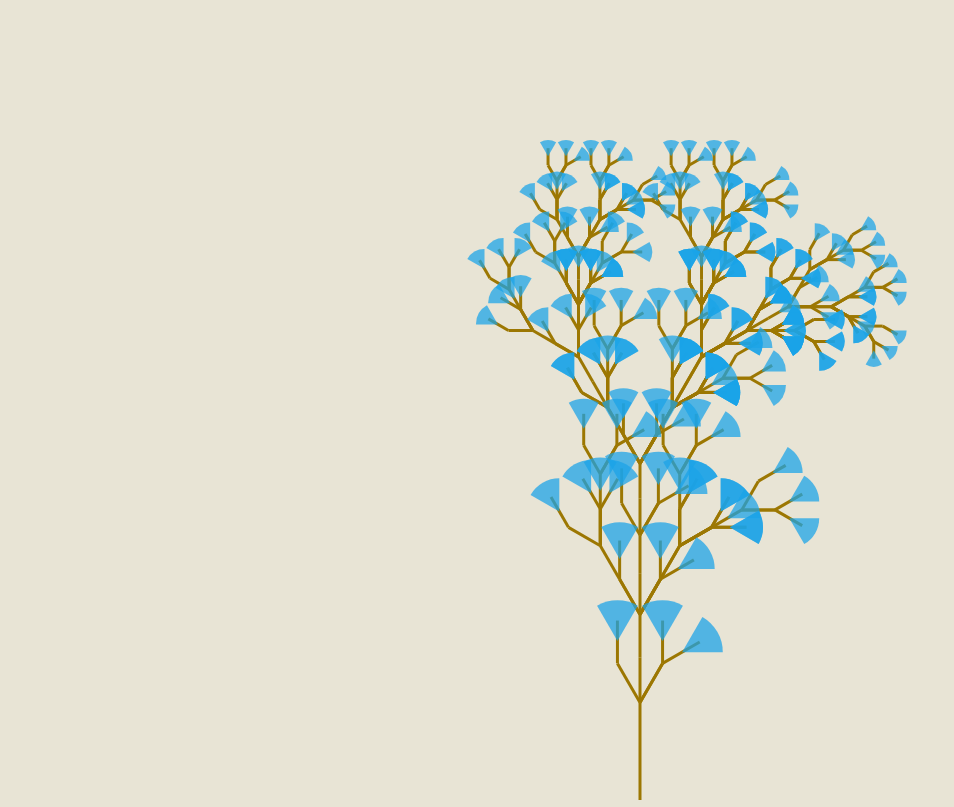
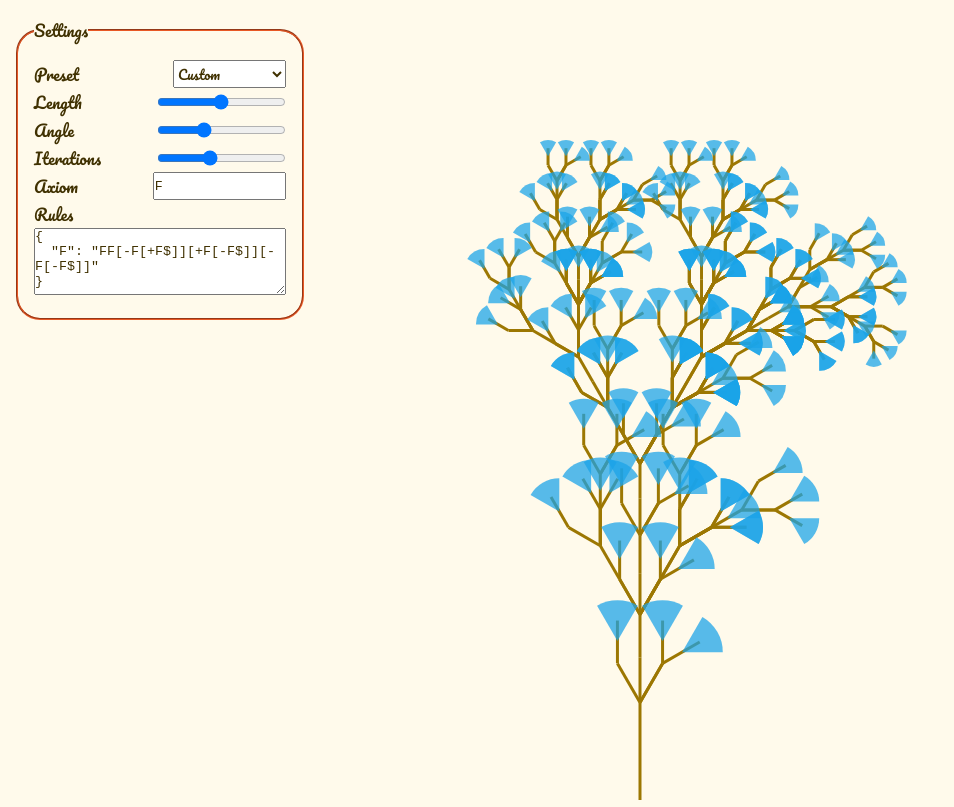
Before and after one commit to toberge/lsystem, a plain HTML site: page index.html in a window 1280 px wide. Shown: the whole page, without its empty margins (0-954 px from the left). Drawn offline with Linux system fonts and the light colour scheme; a web font is replaced by a local one.

Commit message:
Add config UI

```diff
--- a/index.css
+++ b/index.css
@@ -1,9 +1,50 @@
+/*
+Palette:
+#E8B50E
+#9C7702
+#1AA3E8
+#E85825
+#9C4121
+*/
+
 * {
   margin: 0;
   padding: 0;
   box-sizing: border-box;
+  font-family: "Pacifico", cursive;
+  color: #403101;
 }
 
 html {
-  background-color: #e8e4d5;
+  background-color: #fffaeb;
 }
+
+fieldset {
+  position: absolute;
+  left: 0;
+  top: 0;
+  margin: 1em;
+  padding: 1em;
+  border-color: #e85825;
+  border-radius: 1.5em;
+  width: 18em;
+}
+
+.field {
+  display: flex;
+  justify-content: space-between;
+}
+
+input[type="text"],
+textarea {
+  font-family: "Nanum Gothic Coding", monospace;
+}
+
+input[type="text"] {
+  width: 10em;
+}
+
+textarea {
+  width: 100%;
+  min-height: 5em;
+}
--- a/index.html
+++ b/index.html
@@ -6,11 +6,54 @@
     <meta name="viewport" content="width=device-width,initial-scale=1" />
     <meta name="description" content="L-system" />
     <link rel="stylesheet" href="./index.css" />
+    <!-- Font copypasta -->
+    <link rel="preconnect" href="https://fonts.googleapis.com" />
+    <link rel="preconnect" href="https://fonts.gstatic.com" crossorigin />
+    <link
+      href="https://fonts.googleapis.com/css2?family=Nanum+Gothic+Coding&family=Pacifico&display=swap"
+      rel="stylesheet"
+    />
   </head>
   <body>
     <canvas id="canvas" width="800" height="600"
       >Sooooorry please use newer browser, person</canvas
     >
     <script src="./index.js" defer></script>
+    <fieldset>
+      <legend>Settings</legend>
+      <div class="field">
+        <label for="preset">Preset</label>
+        <select name="presets" id="preset">
+          <option value="">Custom</option>
+        </select>
+      </div>
+      <div class="field">
+        <label for="length">Length</label>
+        <input id="length" type="range" min="1" max="100" />
+      </div>
+      <div class="field">
+        <label for="angle">Angle</label>
+        <input
+          id="angle"
+          type="range"
+          min="0"
+          max="1.57079632679"
+          step="0.04908738521"
+          value="0.52359877559"
+        />
+      </div>
+      <div class="field">
+        <label for="depth">Iterations</label>
+        <input id="depth" type="range" min="1" max="6" step="1" value="4" />
+      </div>
+      <div class="field">
+        <label for="axiom">Axiom</label>
+        <input id="axiom" type="text" />
+      </div>
+      <div>
+        <label for="rules">Rules</label>
+        <textarea id="rules">hello there</textarea>
+      </div>
+    </fieldset>
   </body>
 </html>
--- a/index.js
+++ b/index.js
@@ -18,31 +18,31 @@ let config = {
   depth: 4,
 };
 
-const systems = [
-  {
-    name: "bush",
+const systems = {
+  bush: {
+    name: "Bush",
     axiom: "F",
     rules: {
-      F: "FF-[-F+F+F]+[+F-F-FX]",
+      F: "FF-[-F+F+F]+[+F-F-F$]",
     },
     angle: (22.5 / 180) * Math.PI,
     falloff: 1,
     length: 16,
   },
-  {
+  fork: {
     name: "Fork",
     axiom: "F",
     rules: {
       //F: "F[-F-F[-F+F]+F-F]+F+F[-F+F]+F-F",
-      F: "FF[-F[+FX]][+F[-FX]][-F[-FX]]", // add [+F[+FX]] for symmetry
+      F: "FF[-F[+F$]][+F[-F$]][-F[-F$]]", // add [+F[+FX]] for symmetry
     },
     depth: 3,
     angle: Math.PI / 6,
     length: 50,
     falloff: 0.95,
   },
-  {
-    name: "MengerSponge",
+  menger: {
+    name: "Menger Sponge",
     axiom: "F-F-F-F",
     rules: { F: "FF-F-F-F-FF" },
     angle: Math.PI / 2,
@@ -50,27 +50,17 @@ const systems = [
     length: 4,
     depth: 4,
   },
-];
+};
+
+config = { ...config, ...systems["fork"] };
 
 const createSystem = (axiom, rules, depth = 5) => {
   let system = axiom.split("");
-  console.log(axiom, rules);
   for (let i = 0; i < depth; i++) {
     system = system.flatMap((c) => (rules[c] ? rules[c].split("") : c));
-    console.log(system.join(""));
   }
   return system.join("");
 };
-
-config = { ...config, ...systems[1] };
-const system = createSystem(config.axiom, config.rules, config.depth);
-
-// Palette
-// #E8B50E
-// #9C7702
-// #1AA3E8
-// #E85825
-// #9C4121
 
 const draw = (path) => {
   context.strokeStyle = "#9C7702";
@@ -93,7 +83,7 @@ const draw = (path) => {
         params.length *= config.falloff;
         context.globalCompositeOperation = "source-over";
         break;
-      case "X":
+      case "$":
         context.translate(0, params.length / 2);
         context.beginPath();
         context.arc(
@@ -127,4 +117,91 @@ const draw = (path) => {
   }
 };
 
-draw(system);
+const refresh = () => {
+  requestAnimationFrame(() =>
+    draw(createSystem(config.axiom, config.rules, config.depth))
+  );
+};
+
+refresh();
+
+const presetSelect = document.getElementById("preset");
+Object.keys(systems).forEach((id) => {
+  const option = document.createElement("option");
+  option.value = id;
+  option.innerHTML = systems[id].name;
+  presetSelect.appendChild(option);
+});
+presetSelect.addEventListener("change", (e) => {
+  const system = systems[e.target.value] || systems.fork;
+  config = { ...config, ...system };
+  refresh();
+});
+
+const hookUpInput = (id, transform = (x) => x) => {
+  const input = document.getElementById(id);
+  input.value = config[id];
+  input.addEventListener("change", (e) => {
+    config[id] = transform(e.target.value);
+    refresh();
+  });
+  presetSelect.addEventListener("change", () => {
+    input.value = config[id];
+  });
+};
+hookUpInput("length", parseFloat);
+hookUpInput("angle", parseFloat);
+hookUpInput("depth", parseInt);
+
+const axiomInput = document.getElementById("axiom");
+axiomInput.value = config.axiom;
+presetSelect.addEventListener("change", () => {
+  axiomInput.value = config.axiom;
+});
+axiomInput.addEventListener("change", (e) => {
+  config.axiom = e.target.value;
+  refresh();
+});
+axiomInput.addEventListener("keyup", (e) => {
+  if (e.key == "Enter" || e.keyCode == 13) {
+    config.axiom = axiomInput.value;
+    refresh();
+  }
+});
+
+const rulesInput = document.getElementById("rules");
+const setRules = (input) => {
+  let result;
+  try {
+    result = JSON.parse(input);
+    if (
+      typeof result !== "object" ||
+      Object.values(result).some((rule) => typeof rule !== "string")
+    ) {
+      result = new Error('Rules should be of the form { "X": "Y" }');
+    }
+  } catch (e) {
+    result = new Error("That ain't proper JSON");
+  }
+
+  if ("message" in result) {
+    console.error(result);
+    rulesInput.style.setProperty("border-color", "#E85825");
+  } else {
+    config.rules = result;
+    rulesInput.style.setProperty("border-color", "transparent");
+    refresh();
+  }
+};
+rulesInput.value = JSON.stringify(config.rules, null, 2);
+presetSelect.addEventListener("change", () => {
+  rulesInput.value = JSON.stringify(config.rules, null, 2);
+});
+rulesInput.addEventListener("change", (e) => {
+  setRules(e.target.value);
+});
+rulesInput.addEventListener("keyup", (e) => {
+  if ((e.key == "Enter" || e.keyCode == 13) && (e.ctrlKey || e.altKey)) {
+    setRules(rulesInput.value);
+  }
+});
```
